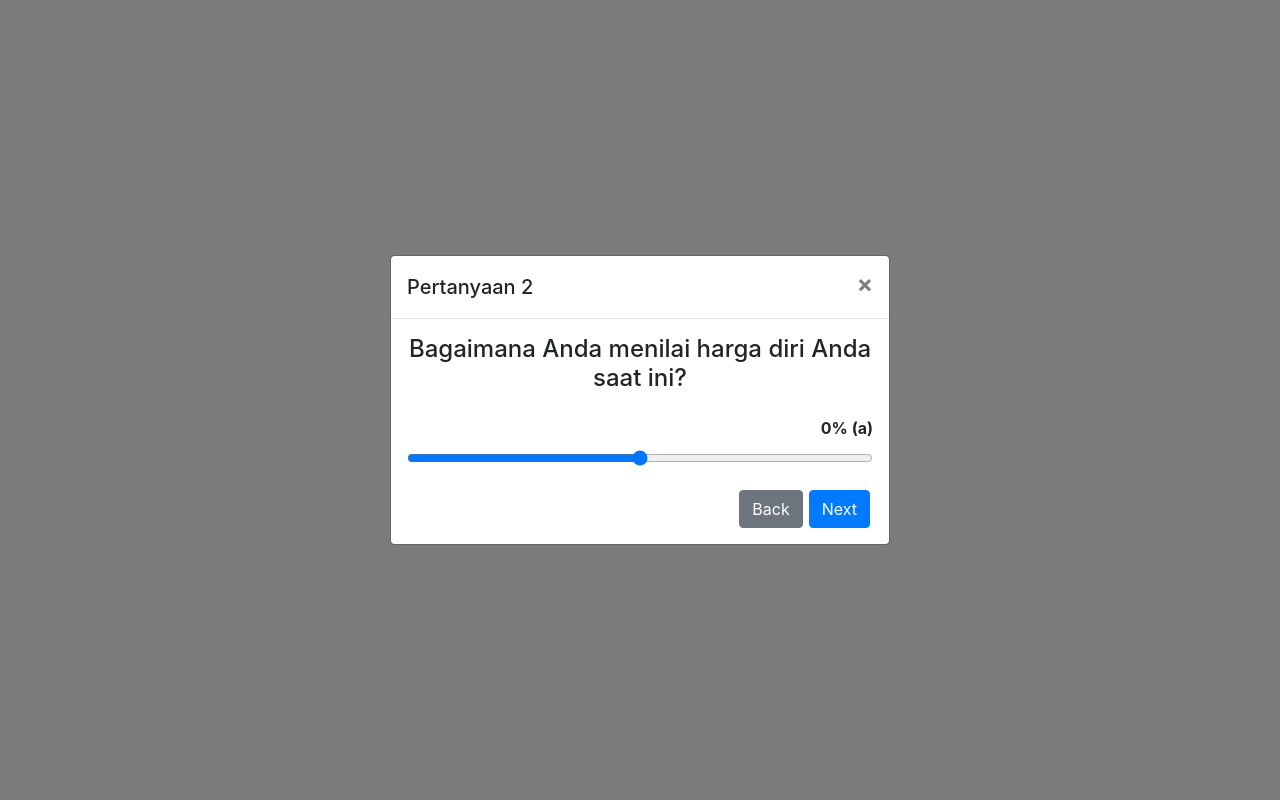
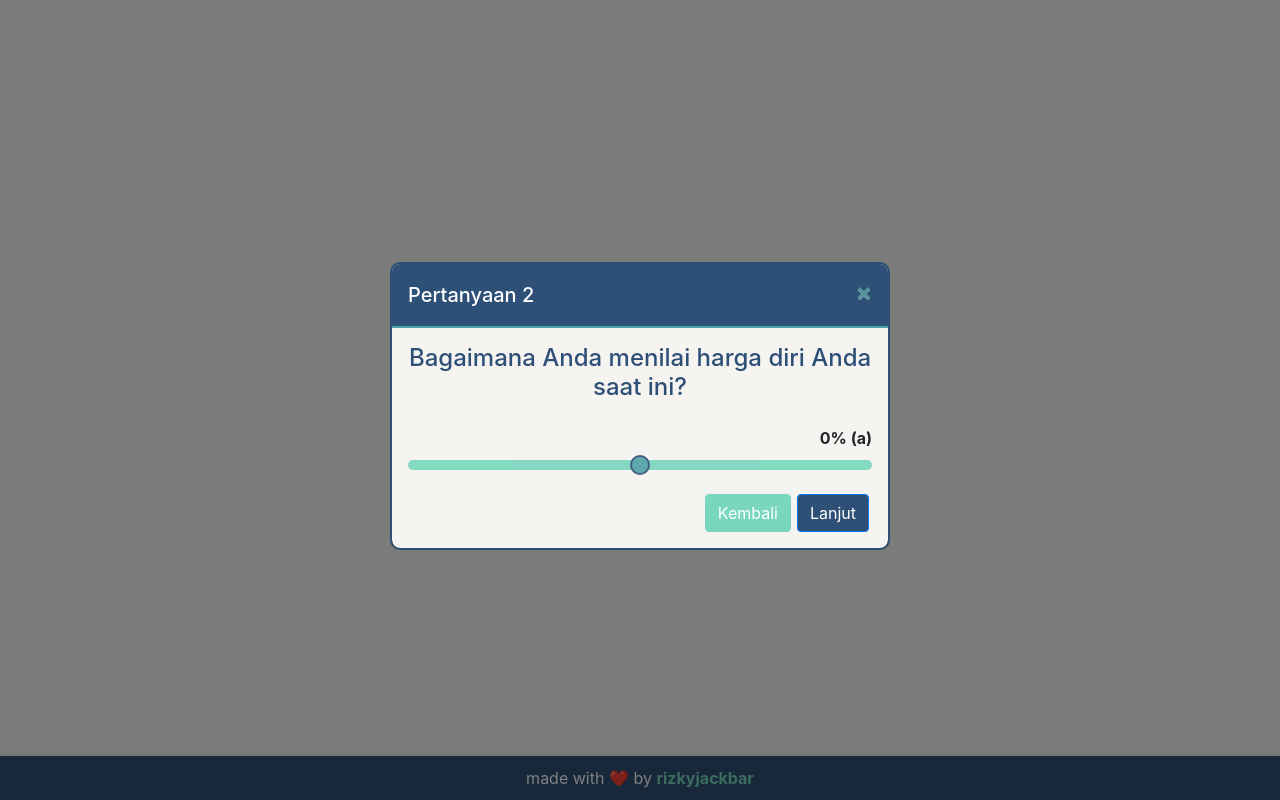
Before and after one commit to rizkyjackbar/skripsi, a Flask app: page /questions in a window 1280 px wide. Run offline with Flask 3, Linux system fonts and the light colour scheme; the visitor is signed in with stand-in values (Sample User, id 1); some libraries are stand-ins or nearby versions.

Commit message:
format docs and styling color

```diff
--- a/app.py
+++ b/app.py
@@ -61,7 +61,7 @@ def index():
         if 'start' in request.form:
             questions, _ = get_stress_questions_and_min_max()
             session['current_index'] = 0
-            session['user_input'] = [None] * len(questions)  # Inisialisasi dengan ukuran sesuai jumlah pertanyaan
+            session['user_input'] = [None] * len(questions)
             return redirect(url_for('questions'))
 
     return render_template('index.html')
@@ -75,7 +75,7 @@ def questions():
 
     # Validasi current_index agar tidak melampaui batas
     if current_index < 0 or current_index >= len(question_keys):
-        return redirect(url_for('index'))  # Jika di luar batas, kembalikan ke halaman awal
+        return redirect(url_for('index'))
 
     if request.method == "POST":
         if 'next' in request.form:
@@ -116,7 +116,6 @@ def questions():
     current_key = question_keys[current_index]
     current_value = user_input[current_index] if user_input[current_index] is not None else min_max_values[current_key][0]
 
-    # Pass `current_index` and `total_questions` to template
     return render_template(
         'questions.html',
         question=questions[current_key],
--- /dev/null
+++ b/static/css/style.css
@@ -0,0 +1,198 @@
+/* Palette */
+:root {
+    --primary-color: #2E5077;
+    --secondary-color: #4DA1A9;
+    --tertiary-color: #79D7BE;
+    --background-color: #F6F4F0;
+    --slider-thumb-color: #4DA1A9;
+    --slider-track-color: #2E5077;
+    --slider-bg-color: #79D7BE;
+}
+
+/* General Styles */
+body {
+    display: flex;
+    justify-content: center;
+    align-items: center;
+    height: 100vh;
+    margin: 0;
+    background-color: var(--background-color);
+}
+
+.bg-custom-light {
+    background-color: var(--background-color) !important;
+}
+
+.text-primary-custom {
+    color: var(--primary-color) !important;
+}
+
+.text-secondary-custom {
+    color: var(--secondary-color) !important;
+}
+
+.container {
+    max-width: 600px;
+    margin: 12px auto;
+}
+
+/* Buttons */
+.btn-primary {
+    background-color: var(--primary-color);
+}
+
+.btn-primary:hover {
+    background-color: var(--secondary-color);
+    border-color: var(--secondary-color);
+}
+
+.btn-secondary {
+    background-color: var(--tertiary-color);
+    border-color: var(--tertiary-color);
+    color: #ffffff;
+}
+
+.btn-secondary:hover {
+    background-color: var(--secondary-color);
+    border-color: var(--secondary-color);
+}
+
+/* Card Styling */
+.card-header {
+    background-color: var(--primary-color) !important;
+    color: #ffffff !important;
+}
+
+.card-title {
+    color: var(--primary-color) !important;
+}
+
+.card-text {
+    color: var(--secondary-color) !important;
+}
+
+/* Modal Styling */
+.modal-content {
+    background-color: var(--background-color);
+    border: 2px solid var(--primary-color);
+    border-radius: 10px;
+    margin-top: 12px;
+}
+
+.modal-header {
+    background-color: var(--primary-color);
+    color: #ffffff;
+    border-bottom: 2px solid var(--secondary-color);
+}
+
+/* Mengatur tombol 'X' di modal */
+.modal-header .close {
+    background-color: transparent;
+    border: none;
+    outline: none;
+    box-shadow: none;
+    color: var(--tertiary-color);
+    font-size: 1.5rem;
+    cursor: pointer;
+}
+
+/* Hover effect tombol 'X' */
+.modal-header .close:hover {
+    color: var(--secondary-color);
+}
+
+.modal-header .close:focus {
+    outline: none;
+    box-shadow: none;
+}
+
+
+.modal-body h4 {
+    color: var(--primary-color);
+}
+
+.modal-footer-centered .btn-primary {
+    background-color: var(--secondary-color);
+    border-color: var(--secondary-color);
+}
+
+.modal-footer-centered .btn-primary:hover {
+    background-color: var(--tertiary-color);
+    border-color: var(--tertiary-color);
+}
+
+.modal-footer-centered .btn-danger {
+    background-color: var(--tertiary-color);
+    border-color: var(--tertiary-color);
+}
+
+.modal-footer-centered .btn-danger:hover {
+    background-color: var(--primary-color);
+    border-color: var(--primary-color);
+}
+
+/* Slider Styling */
+input[type="range"] {
+    -webkit-appearance: none;
+    appearance: none;
+    width: 100%;
+    height: 10px;
+    background: var(--slider-bg-color);
+    border-radius: 5px;
+    outline: none;
+    opacity: 0.9;
+    transition: opacity 0.2s;
+}
+
+input[type="range"]::-webkit-slider-thumb {
+    -webkit-appearance: none;
+    appearance: none;
+    width: 20px;
+    height: 20px;
+    border-radius: 50%;
+    background: var(--slider-thumb-color);
+    cursor: pointer;
+    border: 2px solid var(--slider-track-color);
+}
+
+input[type="range"]::-moz-range-thumb {
+    appearance: none;
+    width: 20px;
+    height: 20px;
+    border-radius: 50%;
+    background: var(--slider-thumb-color);
+    cursor: pointer;
+    border: 2px solid var(--slider-track-color);
+}
+
+input[type="range"]:focus::-webkit-slider-thumb {
+    box-shadow: 0 0 5px var(--slider-thumb-color);
+}
+
+input[type="range"]:focus::-moz-range-thumb {
+    box-shadow: 0 0 5px var(--slider-thumb-color);
+}
+
+/* Footer Styling */
+.footer-custom {
+    background-color: var(--primary-color);
+    color: #ffffff;
+    padding: 10px 0;
+    font-size: 1rem;
+    position: fixed;
+    bottom: 0;
+    width: 100%;
+    box-shadow: 0 -2px 5px rgba(0, 0, 0, 0.1);
+    z-index: 10;
+}
+
+.footer-custom .author {
+    font-weight: bold;
+    color: var(--tertiary-color);
+    text-decoration: none;
+}
+
+.footer-custom .author:hover {
+    color: var(--secondary-color);
+    text-decoration: underline;
+}
--- a/templates/questions.html
+++ b/templates/questions.html
@@ -9,6 +9,7 @@
     <script src="https://code.jquery.com/jquery-3.5.1.slim.min.js"></script>
     <script src="https://cdn.jsdelivr.net/npm/@popperjs/core@2.9.2/dist/umd/popper.min.js"></script>
     <script src="https://stackpath.bootstrapcdn.com/bootstrap/4.5.2/js/bootstrap.min.js"></script>
+    <link href="../static/css/style.css" rel="stylesheet">
     <style>
         body {
             overflow: hidden;
@@ -40,7 +41,6 @@
                     keyboard: false
                 });
 
-                // Add event listener for modal close button
                 $(".modal-close-btn").click(function () {
                     $('#continueModal').modal('show');
                 });
@@ -91,12 +91,12 @@
                             {% endif %}
                             <div class="d-flex justify-content-end mt-4">
                                 {% if not is_first %}
-                                <button type="submit" name="back" class="btn btn-secondary">Back</button>
+                                <button type="submit" name="back" class="btn btn-secondary">Kembali</button>
                                 {% endif %}
                                 {% if is_last %}
                                 <button type="submit" name="predict" class="btn btn-primary">Prediksi</button>
                                 {% else %}
-                                <button type="submit" name="next" class="btn btn-primary">Next</button>
+                                <button type="submit" name="next" class="btn btn-primary">Lanjut</button>
                                 {% endif %}
                             </div>
                         </form>
@@ -105,10 +105,9 @@
             </div>
         </div>
 
-        <!-- Modal for Continue Confirmation -->
         <div class="modal fade" id="continueModal" tabindex="-1" aria-labelledby="continueModalLabel"
             aria-hidden="true">
-            <div class="modal-dialog modal-dialog-centered modal-sm"> <!-- Tambahkan 'modal-sm' -->
+            <div class="modal-dialog modal-dialog-centered modal-sm">
                 <div class="modal-content">
                     <div class="modal-body text-center">
                         <p>Anda yakin ingin mengakhiri sesi ini prediksi ?</p>
@@ -125,4 +124,9 @@
     </div>
 </body>
 
+<footer class="footer-custom text-center">
+    made with ❤️ by <a href="https://rizkyjackbar.com" class="author" target="_blank"
+        rel="noopener noreferrer">rizkyjackbar</a>
+</footer>
+
 </html>
```
Also changed, not shown: templates/index.html (+10 -17 lines), templates/result.html (+15 -17 lines).
